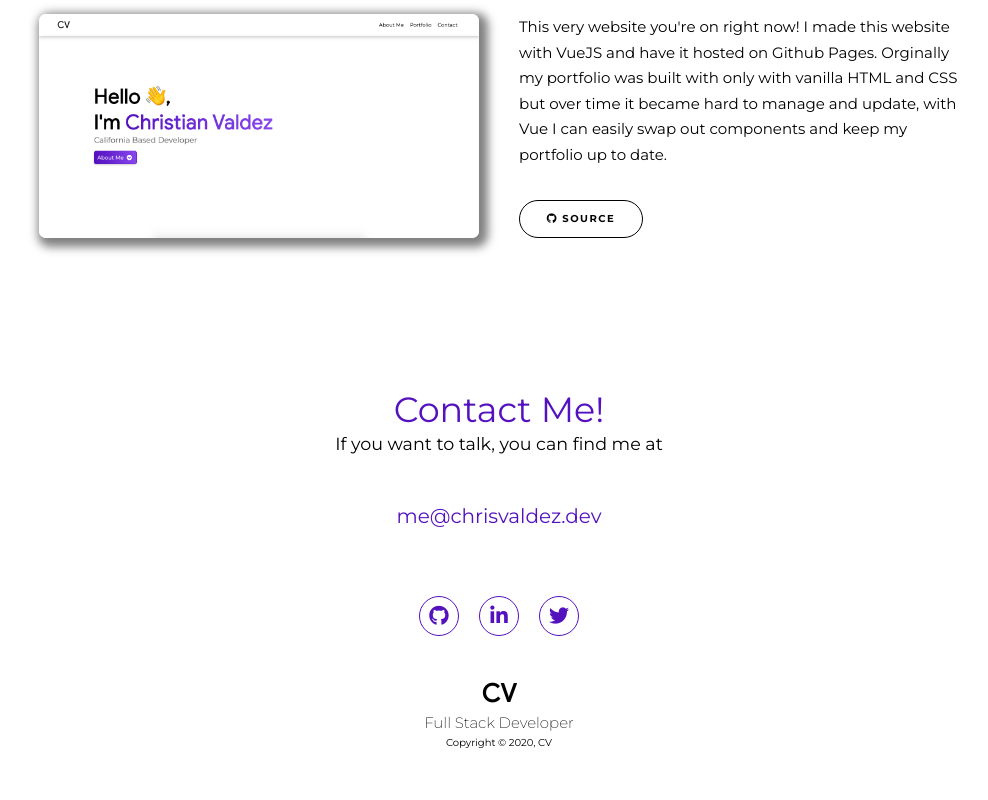
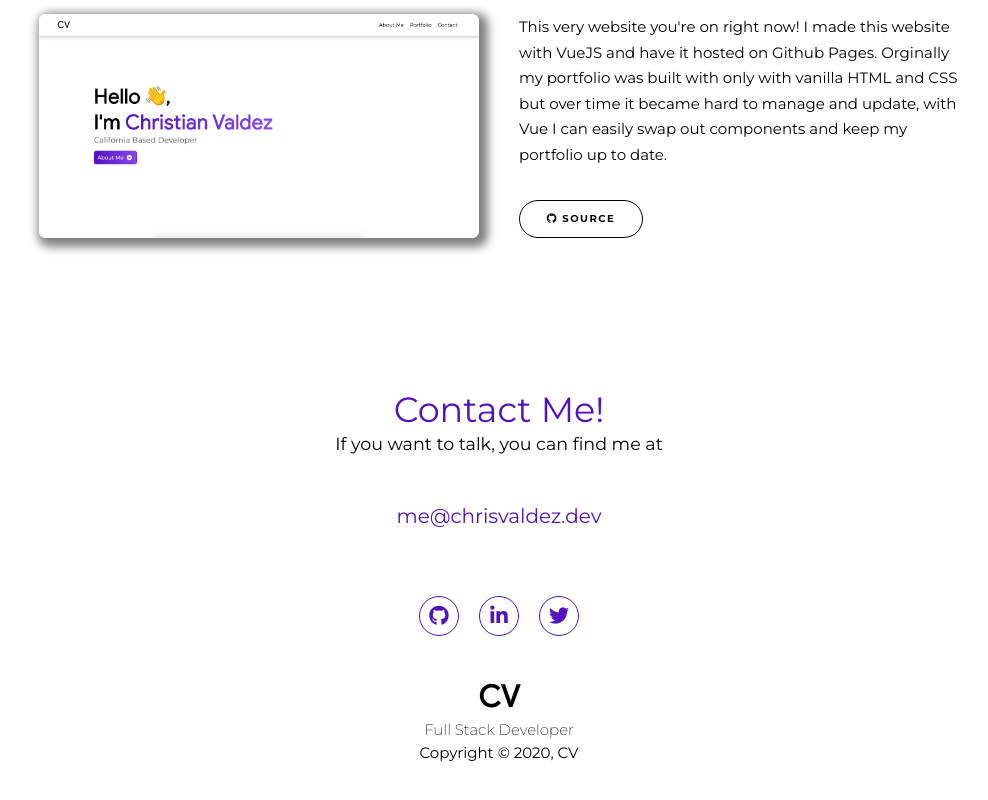
Before and after one commit to unChartedZone/unChartedZone.github.io, a Vue app: page / in a window 1280 px wide. Shown: the part 1647-2447 px from the top of the page, without its empty margins (141-1129 px from the left). Built offline with nearby package versions, Linux system fonts and the light colour scheme.

Commit message:
fixed font sizing in footer

```diff
--- a/src/components/Contact.vue
+++ b/src/components/Contact.vue
@@ -81,12 +81,17 @@
 
   &-header {
     font-family: 'Google Sans', sans-serif;
-    font-size: 2.5rem;
+    font-size: 3rem;
     text-transform: uppercase;
   }
 
   &-subheader {
     font-weight: 200;
+    font-size: 1.5rem;
+  }
+
+  &-copyright {
+    font-size: 1.5rem;
   }
 }
 </style>
```
